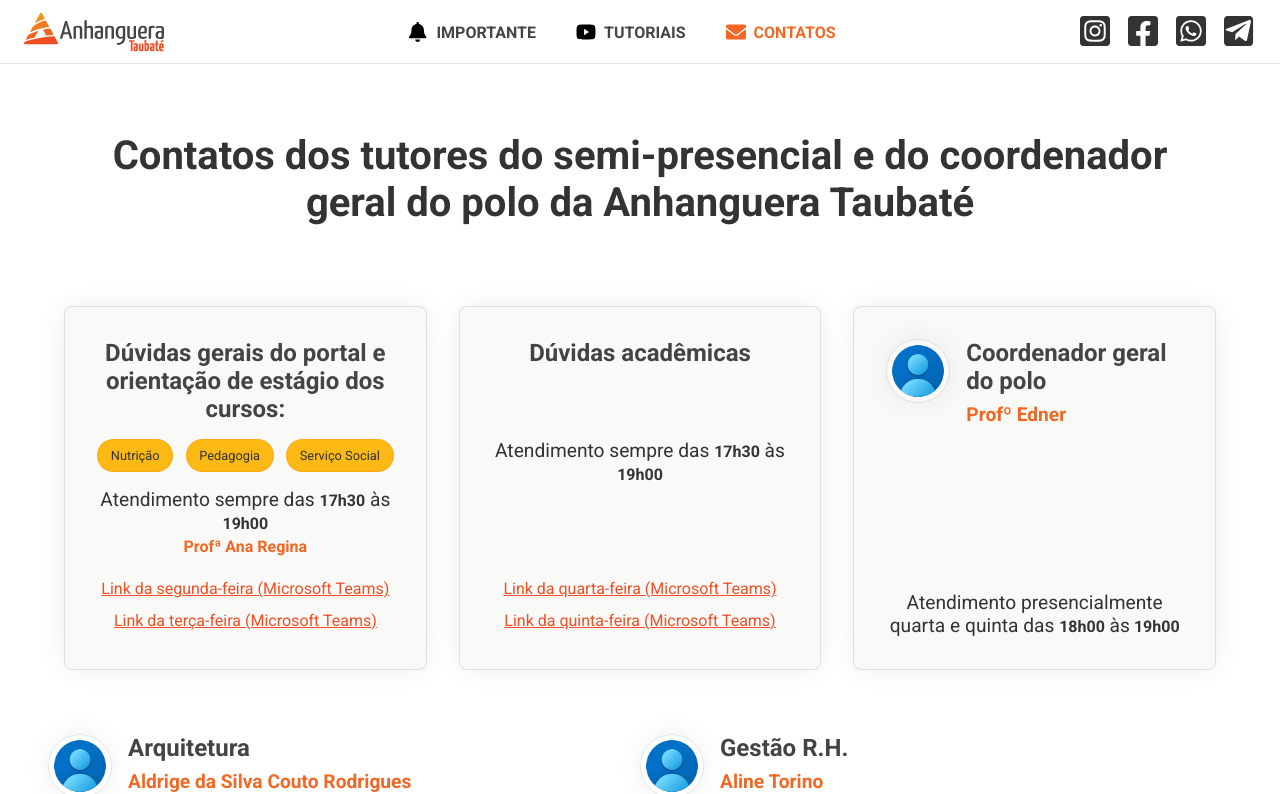
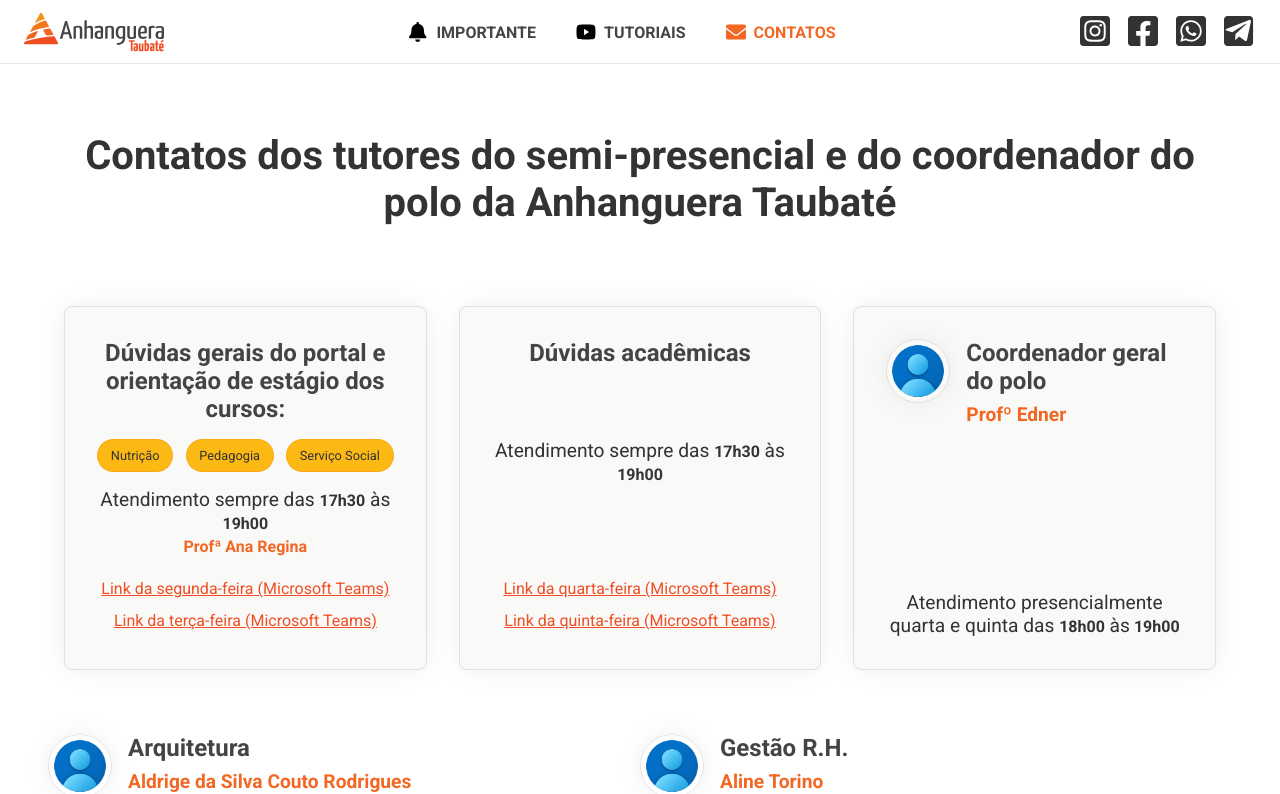
Before and after one commit to GustavoEklund/anhanguera-taubate, a Next.js app: page /contatos in a window 1280 px wide. Shown: the top 794 px of the page. Built offline with nearby package versions, Linux system fonts and the light colour scheme.

Commit message:
refactor: change page title

```diff
--- a/pages/contatos/index.tsx
+++ b/pages/contatos/index.tsx
@@ -75,8 +75,7 @@
         <div className={Styles.container} style={{ paddingBottom: '1rem' }} id="coordenadores">
           <div className={Styles.titleWrapper}>
             <h1>
-              Contatos dos tutores do semi-presencial e do coordenador geral do polo da Anhanguera
-              Taubaté
+              Contatos dos tutores do semi-presencial e do coordenador do polo da Anhanguera Taubaté
             </h1>
           </div>
           <div className={Styles.generalWrapper}>
```
